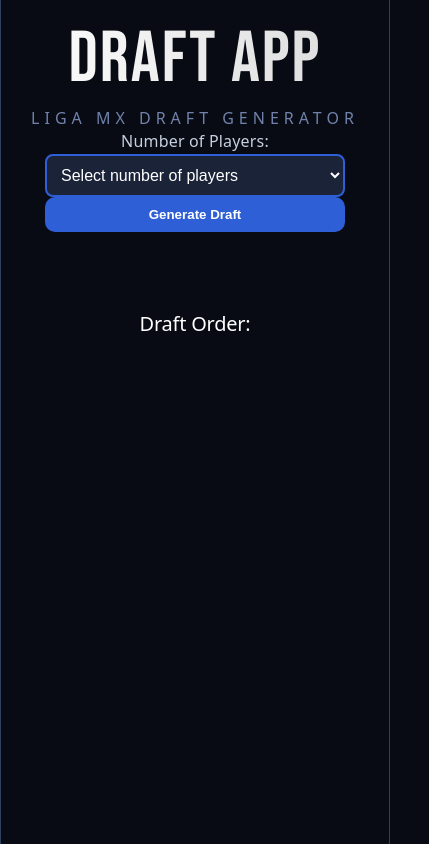
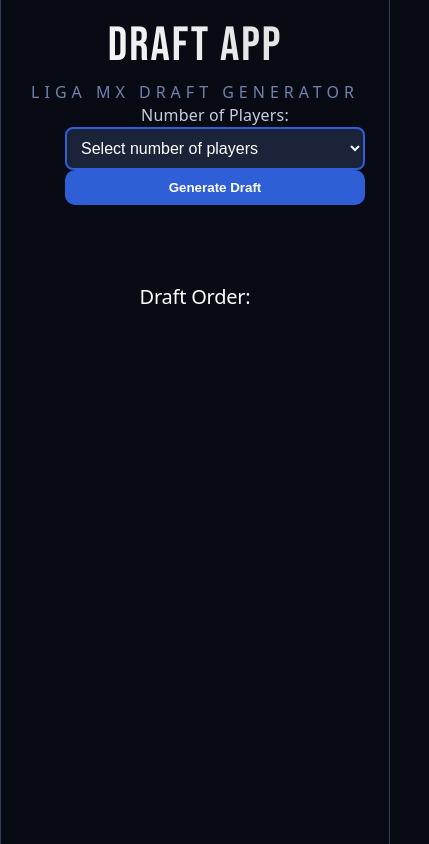
Before and after one commit to MtzzOtto/liga-mx-draft-generator, a website built with Vite: page index.html in a window 390 px wide. Shown: the whole page, 429 px wide, since content can reach past the window. Built offline with nearby package versions, Linux system fonts and the light colour scheme.

Commit message:
style: start responsive layout improvements

```diff
--- a/src/main.ts
+++ b/src/main.ts
@@ -125,7 +125,7 @@ if (app) {
     <span id="subtitle">Liga MX Draft Generator</span>
     </div>
 
-    <div class="controlscointainer">
+    <div class="controlsContainer">
     <label for="playerSelect">
         Number of Players:
     </label>
--- a/src/style.css
+++ b/src/style.css
@@ -526,8 +526,12 @@ li{
 
 @media (max-width: 768px){
 
-.controlscontainercontainer{
+ h1 {
+    font-size: 4rem;
+  }
+.controlsContainer{
     flex-direction:column;
+    align-items: center;
     width:100%;
     padding:0 20px;
 }
@@ -542,4 +546,23 @@ li{
     max-width:300px;
 }
 
+#playerContainer {
+    flex-direction: column;
+  }
+
+
 }
+
+@media (max-width: 480px) {
+  h1 {
+    font-size: 3rem;
+  }
+  .controlsContainer{
+    flex-direction:column;
+    align-items: center;
+    width:100%;
+    padding:0 20px;
+}
+
+
+}
```
